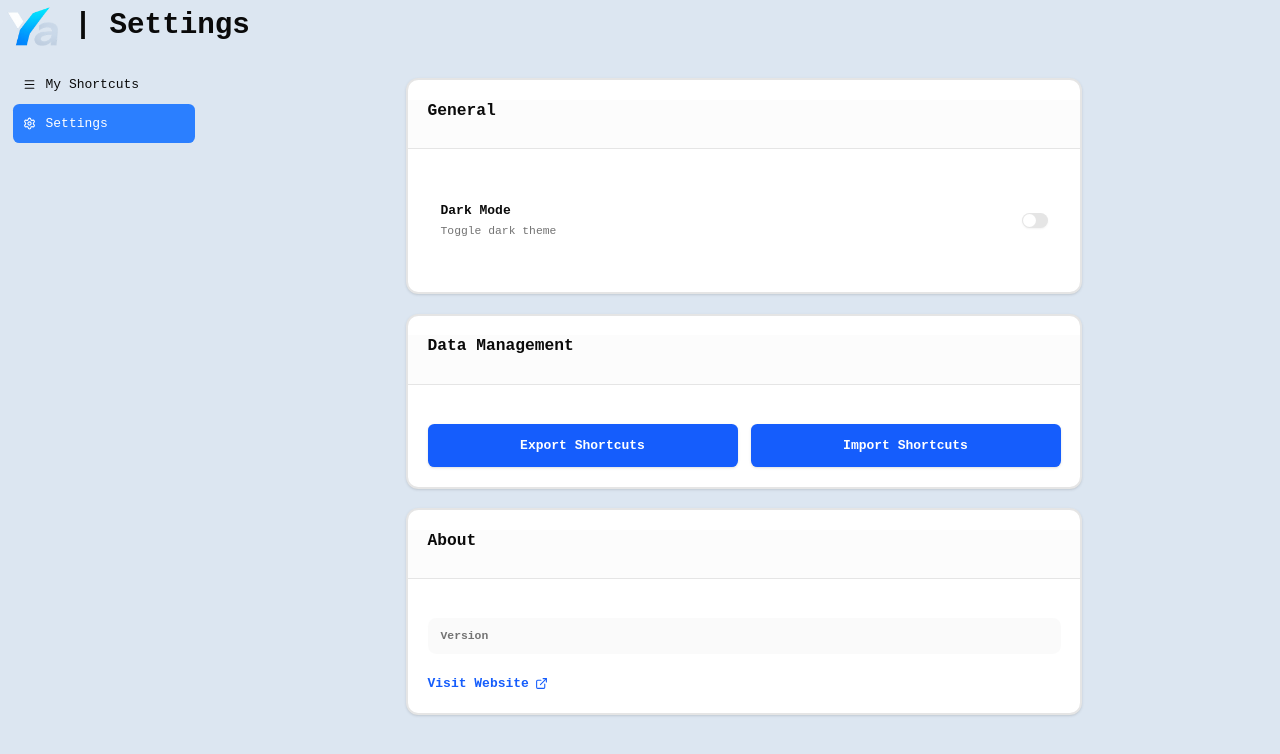
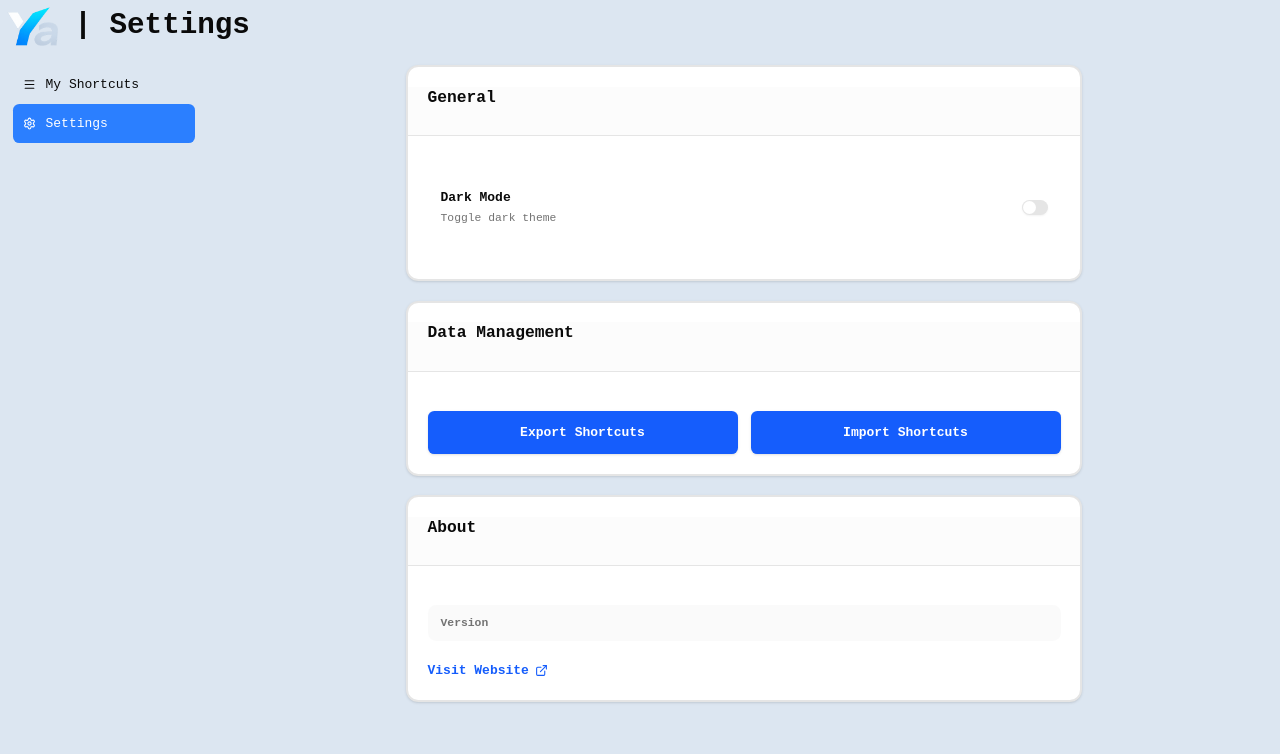
Before and after one commit to d3uceY/Ya-GUI, a React app in the folder frontend/: page /settings in a window 1280 px wide. Shown: the top 754 px of the page. Built offline with nearby package versions, Linux system fonts and the light colour scheme; the HTML template or start-up script is replaced by a standard one.

Commit message:
fix: add padding to SettingsPage for improved layout consistency

```diff
--- a/frontend/src/features/home/ShortcutsPage.tsx
+++ b/frontend/src/features/home/ShortcutsPage.tsx
@@ -79,7 +79,7 @@ export default function ShortcutsPage() {
     const formattedShortcuts = Object.entries(shortcuts).map(([name, command]) => ({ name, command }))
 
     return (
-        <div className="flex flex-col h-full p-8 max-w-6xl mx-auto">
+        <div className="flex flex-col h-full p-8 pt-4 max-w-6xl mx-auto">
             {/* Shortcuts Table */}
             <Card className="mb-8 flex-1 flex flex-col border-2">
                 <CardHeader className="border-b bg-muted/30">
--- a/frontend/src/features/settings/SettingsPage.tsx
+++ b/frontend/src/features/settings/SettingsPage.tsx
@@ -21,7 +21,7 @@ export default function SettingsPage() {
 
 
     return (
-        <div className="flex flex-col h-full p-8 max-w-4xl mx-auto">
+        <div className="flex flex-col h-full p-8 pt-4 max-w-4xl mx-auto">
             {/* General Section */}
             <Card className="mb-6 border-2">
                 <CardHeader className="border-b bg-muted/30">
```
